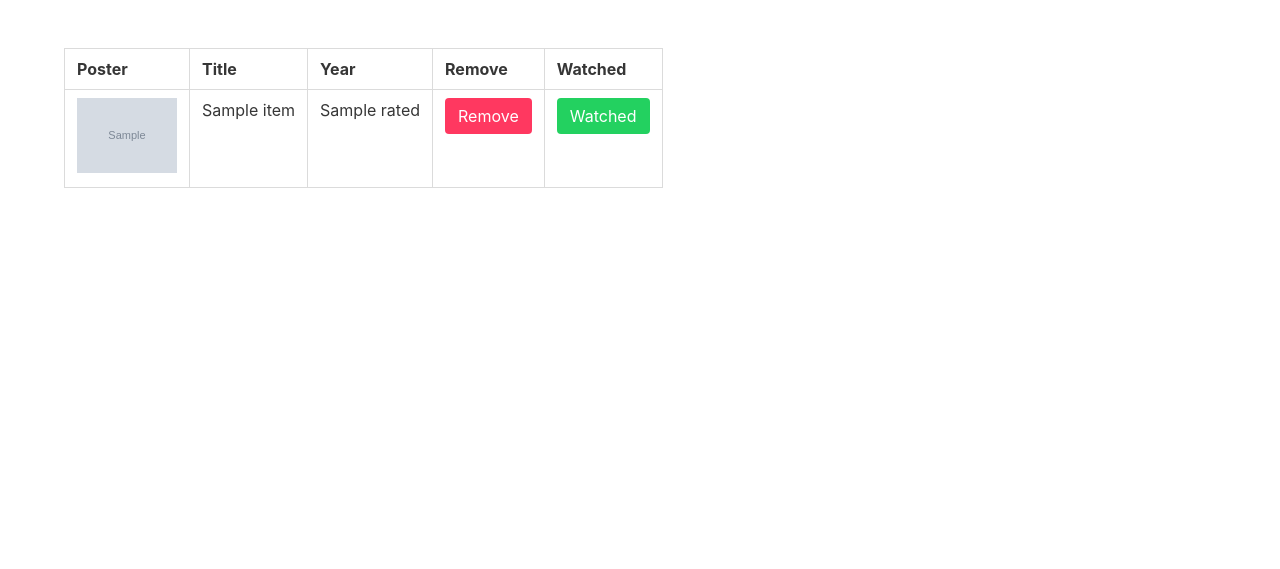
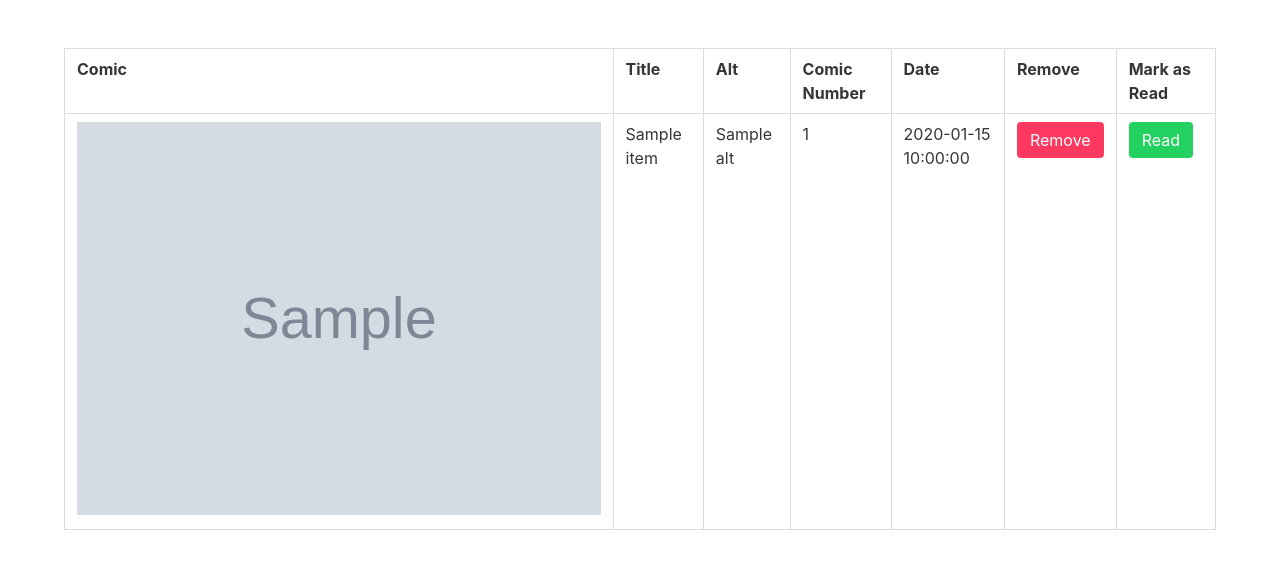
Before and after one commit to ReasonJ01/mini-project, a Flask app: template templates/userMovies.html in a window 1280 px wide. Shown: the top 569 px of the page. Run offline with Flask 2, Linux system fonts and the light colour scheme; the template is opened without the code that fills it: most values are stand-ins (such as "Sample title", 1, 10 or a date in 2020); grey boxes marked "Sample" are stand-in pictures; some libraries are stand-ins or nearby versions.

Commit message:
v0.4
Added db insert

```diff
--- a/app.py
+++ b/app.py
@@ -6,14 +6,33 @@ import json
 
 app = Flask(__name__)
 app.secret_key = "secret key"
-app.config["MONGO_URI"] = "mongodb://localhost:27017/movies"
+app.config["MONGO_URI"] = "mongodb://localhost:27017/comics"
 mongo = PyMongo(app)
 
-
-@app.route('/movie', methods=['POST','GET'])
+@app.route('/movie', methods=['POST'])
 def movie():
     comic_id = request.form['comic_id']
-    r = requests.get("http://xkcd.com/"+comic_id+"/info.0.json")
+    r = requests.get("http://xkcd.com/" + comic_id + "/info.0.json")
+    json_object = r.json()
+
+    title = json_object['title']
+    img = json_object['img']
+    alt = json_object['alt']
+    day = json_object['day']
+    month = json_object['month']
+    year = json_object['year']
+    num = json_object['num']
+    date = day+'/'+month+'/'+year
+
+    #return a
+    #return str(items)
+    return render_template('movie.html', num=num, title=title, img=img, date=date, alt=alt)
+
+@app.route('/save',defaults={'num': '1'})
+@app.route('/save/<num>', methods=['POST','GET'])
+def save(num):
+    comic_id = num
+    r = requests.get("http://xkcd.com/" + comic_id + "/info.0.json")
     json_object = r.json()
 
     title = json_object['title']
@@ -26,68 +45,46 @@ def movie():
     date = day+'/'+month+'/'+year
 
 
-
-    #return a
-    #return str(items)
-    return render_template('movie.html', num=num, title=title, img=img, date=date, alt=alt)
-
-@app.route('/save')
-@app.route('/save/<num>', methods=['POST','GET'])
-def info(num):
-    comic_id = num
-    r = requests.get("http://xkcd.com/"+comic_id+"/info.0.json")
-    json_object = r.json()
-
-    title = json_object['title']
-    img = json_object['img']
-    alt = json_object['alt']
-    day = json_object['day']
-    month = json_object['month']
-    year = json_object['year']
-    num = json_object['num']
-
     if request.method == 'POST':
-        fav = mongo.db.savedComics.insert({'num' : num, 'title': title, 'img' : img, 'day' : day, 'month' : month, 'year' : year})
-        resp = 'Comic added to saved list'
+        fav = mongo.db.userComics.insert({'num': num, 'title': title, 'img': img, 'alt': alt, 'day': day, 'month': month, 'year': year, 'date': date})
+        resp = 'Added to Favourites'
         return resp
 
     #return json_object
-    return render_template('info.html', num=num, title=title, img=img, day=day, month=month, year=year, alt=alt)
+    return render_template('info.html', num=num, title=title, img=img, alt=alt, date=date)
 
 
-@app.route('/delete/<id>', methods=['POST'])
-def delete_movie(id):
-    mongo.db.userMovies.delete_one({'_id': id})
-    resp = 'Movie removed successfully!'
-    return resp
+@app.route('/delete/<num>', methods=['POST'])
+def delete_movie(num):
+    mongo.db.userComics.delete_one({'num': num})
+    resp = 'Comic removed successfully!'
+    return userFavs()
 
-@app.route('/userFavs',)
+@app.route('/userComics',)
 def userFavs():
-    favMovies = mongo.db.userMovies.find()
-    return render_template('userMovies.html', favMovies=favMovies)
+    favComics = mongo.db.userComics.find()
+    return render_template('userMovies.html', favComics=favComics)
 
 @app.route('/')
 def index():
     return render_template('index.html')
 
 
-@app.route('/infosearch')
-def infosearch():
-	return render_template('info-search.html')
 
-
-@app.route('/watched/<id>', methods=['POST'])
-def watched_movie(id):
-    mongo.db.userMovies.update({'_id': id}, {"$set": {"watched": "true"}})
-    mongo.db.userMovies.find().sort("watched", 1)
-    resp = 'Movie set to watched successfully!'
+@app.route('/watched/<num>', methods=['POST'])
+def watched_movie(num):
+    mongo.db.userComics.update({'num': num}, {"$set": {"read": "true"}})
+    mongo.db.userComics.find().sort("watched", 1)
+    resp = 'Comic set to read successfully!'
     return userFavs()
 
-@app.route('/unwatched/<id>', methods=['POST'])
-def unwatched_movie(id):
-    mongo.db.userMovies.update({'_id': id}, {"$set": {"watched": "false"}})
-    mongo.db.userMovies.find().sort("watched", 1)
-    resp = 'Movie set to watched successfully!'
+#Not Communicating with db
+
+@app.route('/unwatched/<num>', methods=['POST'])
+def unwatched_movie(num):
+    mongo.db.userComics.update({'num': num}, {"$set": {"watched": "false"}})
+    mongo.db.userComics.find().sort("watched", 1)
+    resp = 'Comic set to unread successfully!'
     return userFavs()
 
 
--- a/templates/movie.html
+++ b/templates/movie.html
@@ -22,7 +22,7 @@
 		</thead>
 		<tbody>
 			<tr>
-				<td><img src="{{ img }}" width=1000px; height=1500px;></img></td>
+				<td><img src="{{ img }}" width=2000px; height=2000px;></img></td>
 				<td><h1> {{ title }} </h1></td>
 				<td><h1> {{ alt }} </h1></td>
 				<td><h1> {{ date }} </h1></td>
--- a/templates/userMovies.html
+++ b/templates/userMovies.html
@@ -13,31 +13,36 @@
       <table class="table is-bordered">
   		<thead>
 		<tr>
-			<th>Poster</th>
+			<th>Comic</th>
 			<th>Title</th>
-			<th>Year</th>
+			<th>Alt</th>
+			<th>Comic Number</th>
+			<th>Date</th>
 			<th>Remove</th>
-			<th>Watched</th>
+			<th>Mark as Read</th>
 		</tr>
 		</thead>
 		<tbody>
-		{% for item in favMovies %}
+		{% for item in favComics %}
 			<tr>
-				<td><img src="{{ item.poster }}" width=100px; height=150px;></img></td>
+				<td><a href='{{item.img}}'><img src="{{ item.img }}" width=2000px; height=2000px;></img></a></td>
 				<td><h1> {{ item.title }} </h1></td>
-				<td><h2> {{ item.rated }}</h2></td>
+				<td><h2> {{ item.alt }}</h2></td>
+				<td><h2> {{ item.num }}</h2></td>
+				<td><h2>{{item.date}}</h2></td>
+
 				<td>
-					<form method="POST" action="/delete/{{item._id}}">
+					<form method="POST" action="/delete/{{item.num}}">
 						<button class="button is-danger">Remove</button>
 					</form>
 				</td>
 				<td>
 					{% if item.watched == 'true' %}
-    					 <form method="POST" action="/unwatched/{{item._id}}">
-						<button class="button is-success">Unwatched</button>
+    					 <form method="POST" action="/unwatched/{{item.num}}">
+						<button class="button is-success">Unread</button>
 					{% else %}
-    					 <form method="POST" action="/watched/{{item._id}}">
-						<button class="button is-success">Watched</button>
+    					 <form method="POST" action="/watched/{{item.num}}">
+						<button class="button is-success">Read</button>
 					{% endif %}
 					</form>
 				</td>
```
